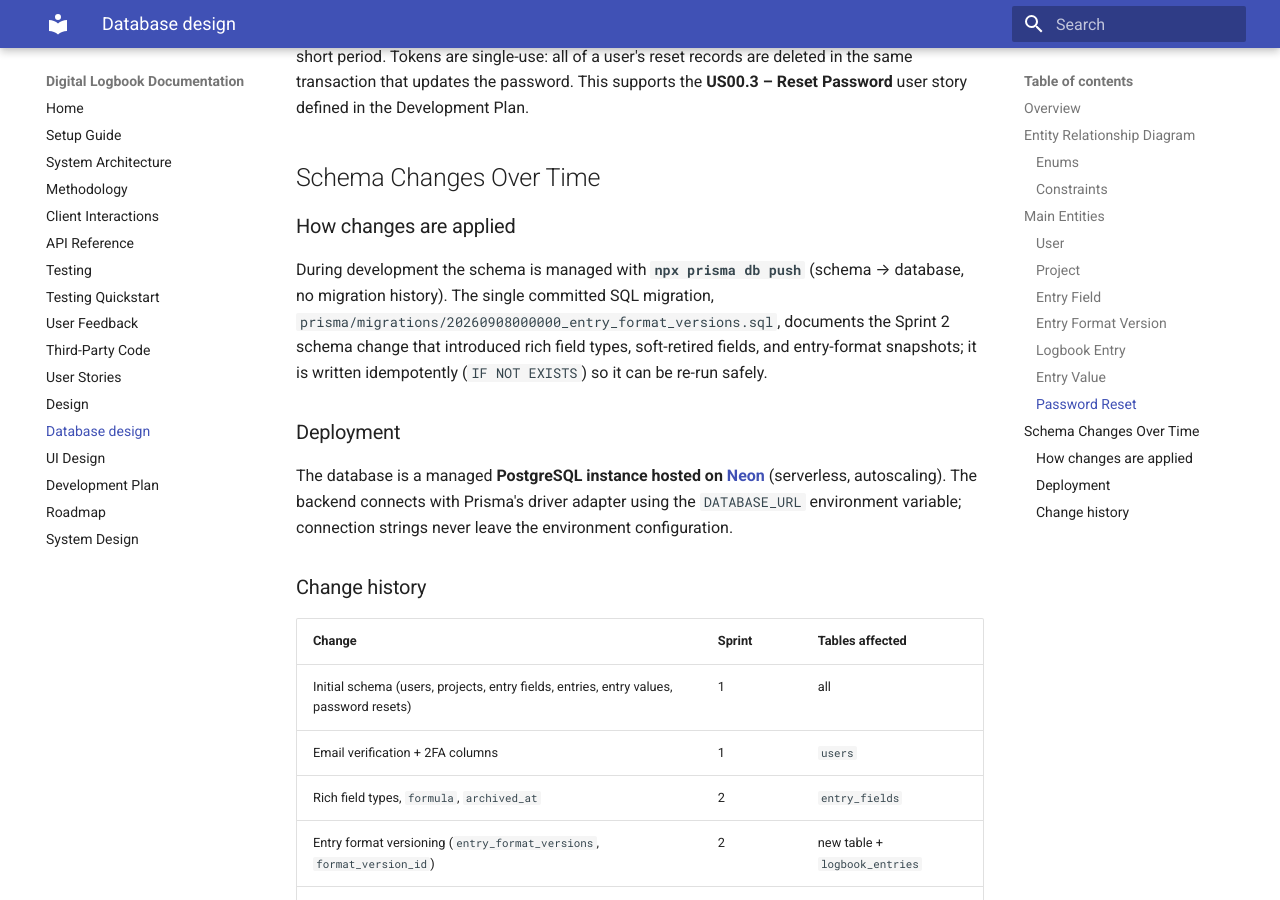
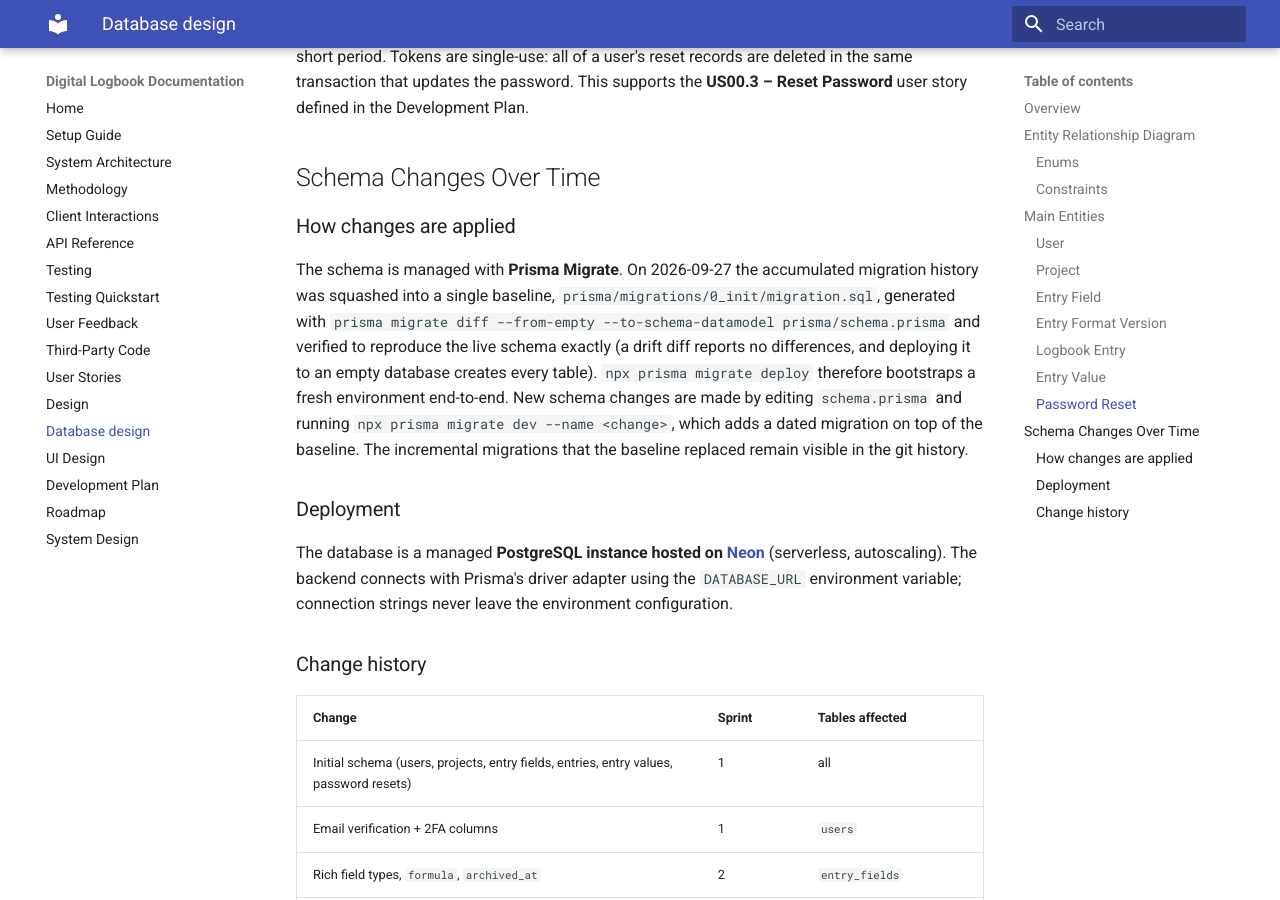
Before and after one commit to DiMpho-20/coms3011a-logbook-digital-logbook, an MkDocs documentation site: the page built from docs/design/database-erd.md, in a window 1280 px wide and 900 px high, scrolled down 4434 px. Built offline with MkDocs 1.6.1 and Material for MkDocs 9.7.7, drawn with Linux system fonts in a browser that asks for light colours.

Commit message:
docs: switch the database bootstrap to migrate deploy

```diff
--- a/docs/design/database-erd.md
+++ b/docs/design/database-erd.md
@@ -230,12 +230,17 @@ Development Plan.
 
 ### How changes are applied
 
-During development the schema is managed with **`npx prisma db push`**
-(schema → database, no migration history). The single committed SQL
-migration, `prisma/migrations/20260908000000_entry_format_versions.sql`,
-documents the Sprint 2 schema change that introduced rich field types,
-soft-retired fields, and entry-format snapshots; it is written
-idempotently (`IF NOT EXISTS`) so it can be re-run safely.
+The schema is managed with **Prisma Migrate**. On 2026-09-27 the accumulated
+migration history was squashed into a single baseline,
+`prisma/migrations/0_init/migration.sql`, generated with
+`prisma migrate diff --from-empty --to-schema-datamodel prisma/schema.prisma`
+and verified to reproduce the live schema exactly (a drift diff reports no
+differences, and deploying it to an empty database creates every table).
+`npx prisma migrate deploy` therefore bootstraps a fresh environment
+end-to-end. New schema changes are made by editing `schema.prisma` and
+running `npx prisma migrate dev --name <change>`, which adds a dated
+migration on top of the baseline. The incremental migrations that the
+baseline replaced remain visible in the git history.
 
 ### Deployment
 
```
Also changed, not shown: README.md (+1 -1 lines), apps/backend/AUTHENTICATION.md (+8 -4 lines), apps/backend/README.md (+3 -1 lines), docs/setup.md (+2 -2 lines).
